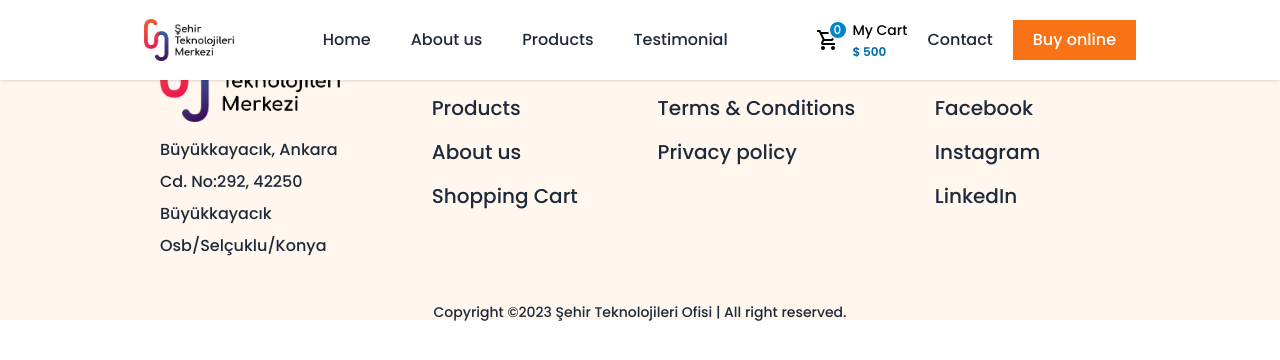
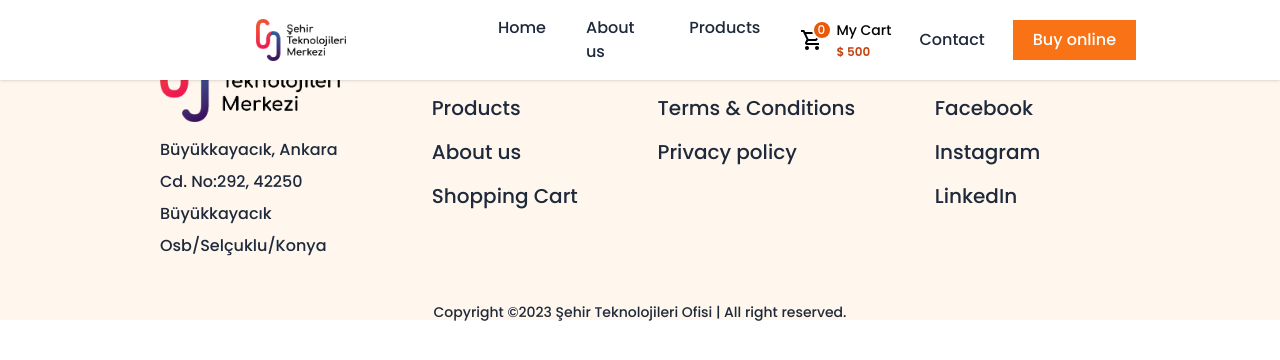
Before and after one commit to ozkurkculer/stm-task, a Next.js app: page / in a window 1280 px wide. Shown: the top 360 px of the page. Built offline with nearby package versions, Linux system fonts and the light colour scheme.

Commit message:
Fix header visuals

```diff
--- a/src/components/Header/Header.jsx
+++ b/src/components/Header/Header.jsx
@@ -6,7 +6,7 @@ function Header() {
   return (
     <div className="w-full h-full">
       <div className="w-full h-20 flex flex-row gap-10 bg-white shadow left-0 top-0 absolute px-36 items-center">
-        <Image src="/images/ctclogo.png" alt="CTC Logo" width={90} height={42} />
+      <Image src="/images/ctclogo.png" alt="CTC Logo" width={90} height={42} className="mx-28" />
         <div className="gap-10 flex flex-row flex-grow w-full justify-center">
           <div className="text-slate-800 text-base font-normal font-['Source Sans Pro']">
             Home
@@ -17,21 +17,18 @@ function Header() {
           <div className="text-slate-800 text-base font-normal font-['Source Sans Pro']">
             Products
           </div>
-          <div className="text-slate-800 text-base font-normal font-['Source Sans Pro']">
-            Testimonial
-          </div>
         </div>
-        <div className="flex flex-row items-center gap-5 ">
+        <div className="flex flex-row items-center gap-7 ">
           <div className="flex flex-row whitespace-nowrap gap-3 items-center">
             <div>
-              <div className="w-5 h-5 bg-sky-600 rounded-full border-2 border-white absolute ml-3 -mt-2 justify-start">
+              <div className="w-5 h-5 bg-orange-600 rounded-full border-2 border-white absolute ml-3 -mt-2 justify-start">
                 <span className="text-xs absolute ml-[3px] -mt-1/2 text-white">0</span>
-                </div>
+              </div>
               <ShoppingCartOutlinedIcon color='black' />
             </div>
             <div className="flex flex-col gap-1">
               <span className="text-sm">My Cart</span>
-              <span className="text-xs font-semibold text-sky-700"> $ 500</span>
+              <span className="text-xs font-semibold text-orange-700"> $ 500</span>
             </div>
           </div>
           <div className="text-slate-800 text-base font-normal font-['Source Sans Pro']">
```
